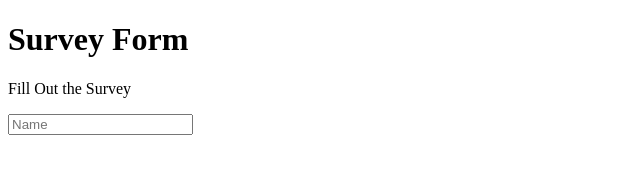
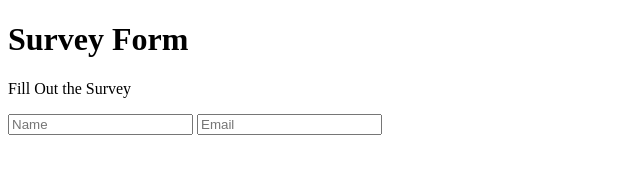
Before and after one commit to NiiazalyDzhumaliev/microverse_challenge, a plain HTML site: page index.html in a window 1280 px wide. Shown: the whole page, without its empty margins (0-640 px from the left). Drawn offline with Linux system fonts and the light colour scheme.

Commit message:
User story 5-8

```diff
--- a/index.html
+++ b/index.html
@@ -17,6 +17,7 @@
     <form id="survey-form">
 
         <input type="text" required placeholder="Name" id="name">
+        <input type="email" required placeholder="Email" id="email">
 
     </form>
 
```
